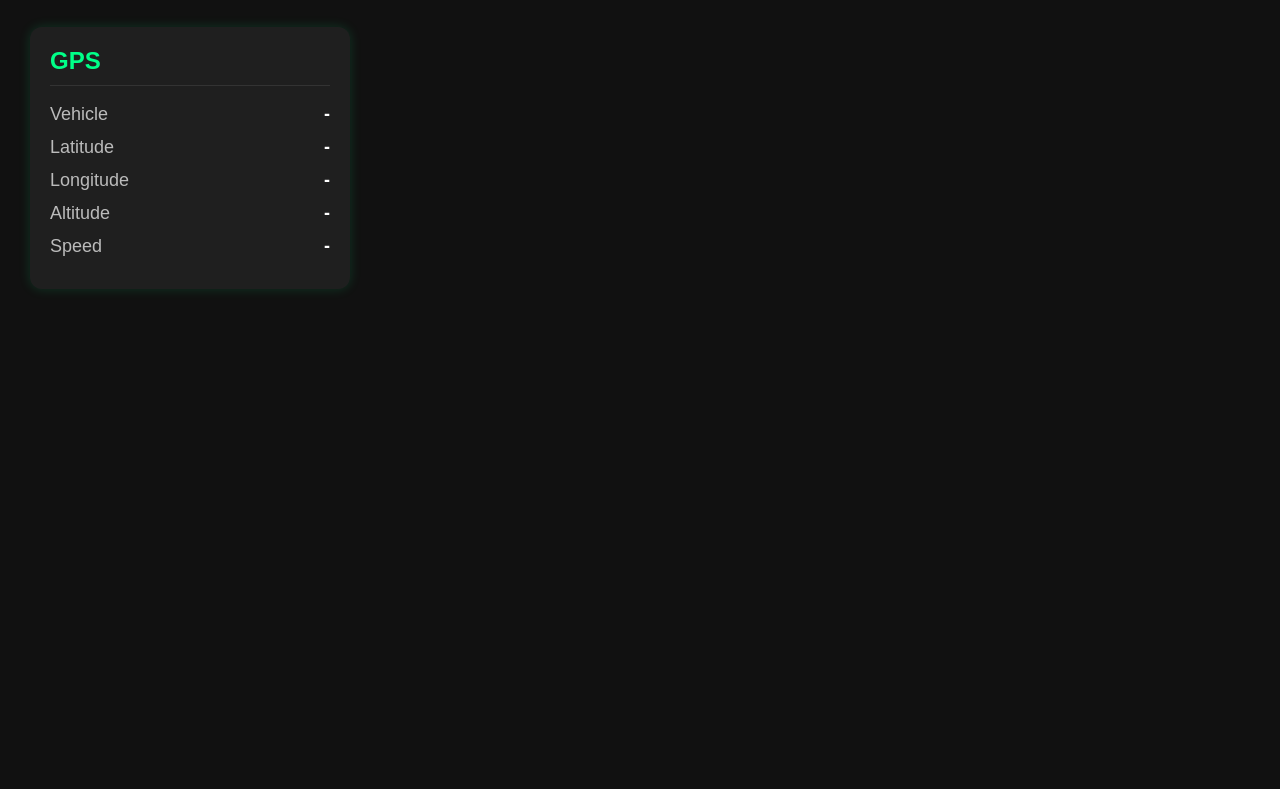
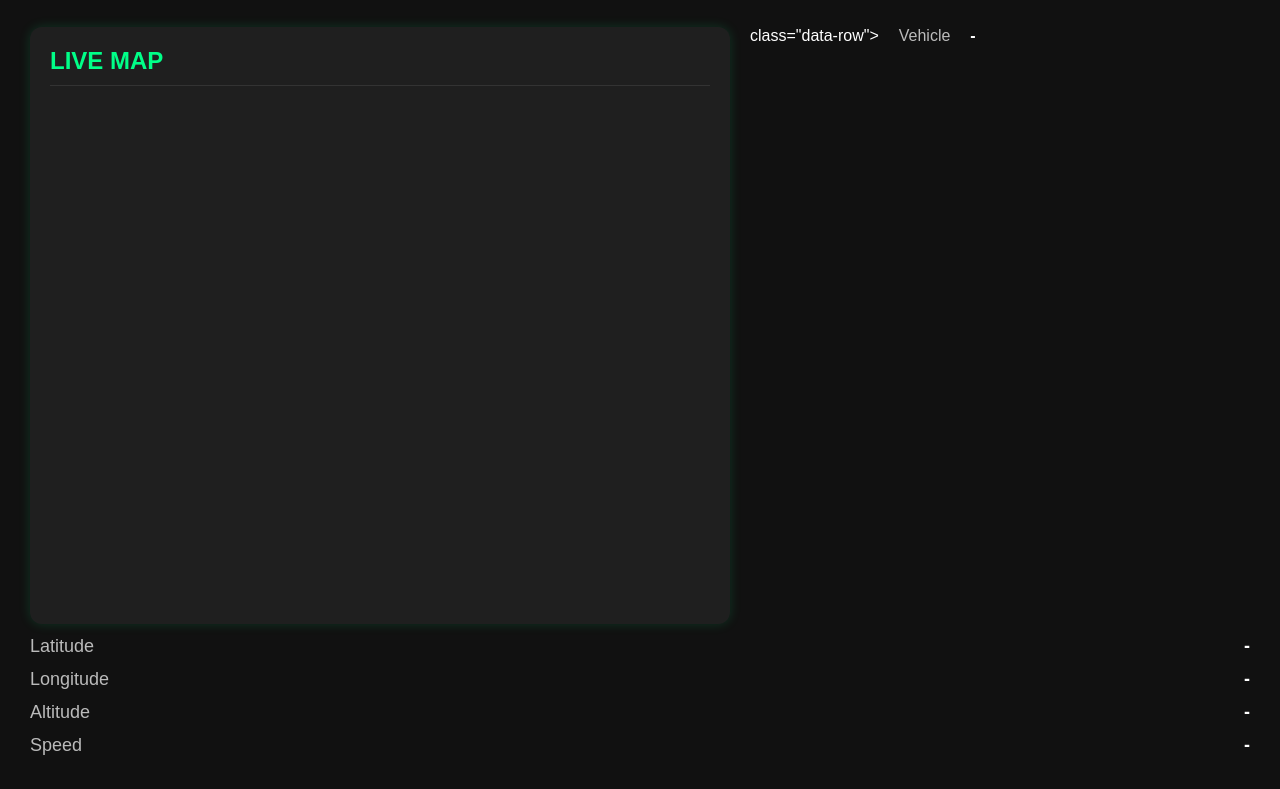
Before and after one commit to harikaran4679-maker/telemetry-server, a website: page public/index.html in a window 1280 px wide. Shown: the part 81-870 px from the top of the page. Before the commit the page ends 800 px from the top, so only its background shows below. Drawn offline with nearby package versions, Linux system fonts and the light colour scheme; no server answers.

Commit message:
Added map container

```diff
--- a/public/index.html
+++ b/public/index.html
@@ -45,7 +45,15 @@ href="https://unpkg.com/leaflet@1.9.4/dist/leaflet.css"/>
             width:320px;
             box-shadow:0 0 12px rgba(0,255,136,0.15);
         }
+.map-card{
+    width:700px;
+}
 
+#map{
+    width:100%;
+    height:500px;
+    border-radius:10px;
+}
         .card h2{
             color:#00ff88;
             margin-bottom:18px;
@@ -79,11 +87,13 @@ href="https://unpkg.com/leaflet@1.9.4/dist/leaflet.css"/>
 
 <div class="dashboard">
 
-    <div class="card">
+   <div class="card map-card">
 
-        <h2>GPS</h2>
+    <h2>LIVE MAP</h2>
 
-        <div class="data-row">
+    <div id="map"></div>
+
+</div> class="data-row">
             <span class="label">Vehicle</span>
             <span class="value" id="vehicle">-</span>
         </div>
```
